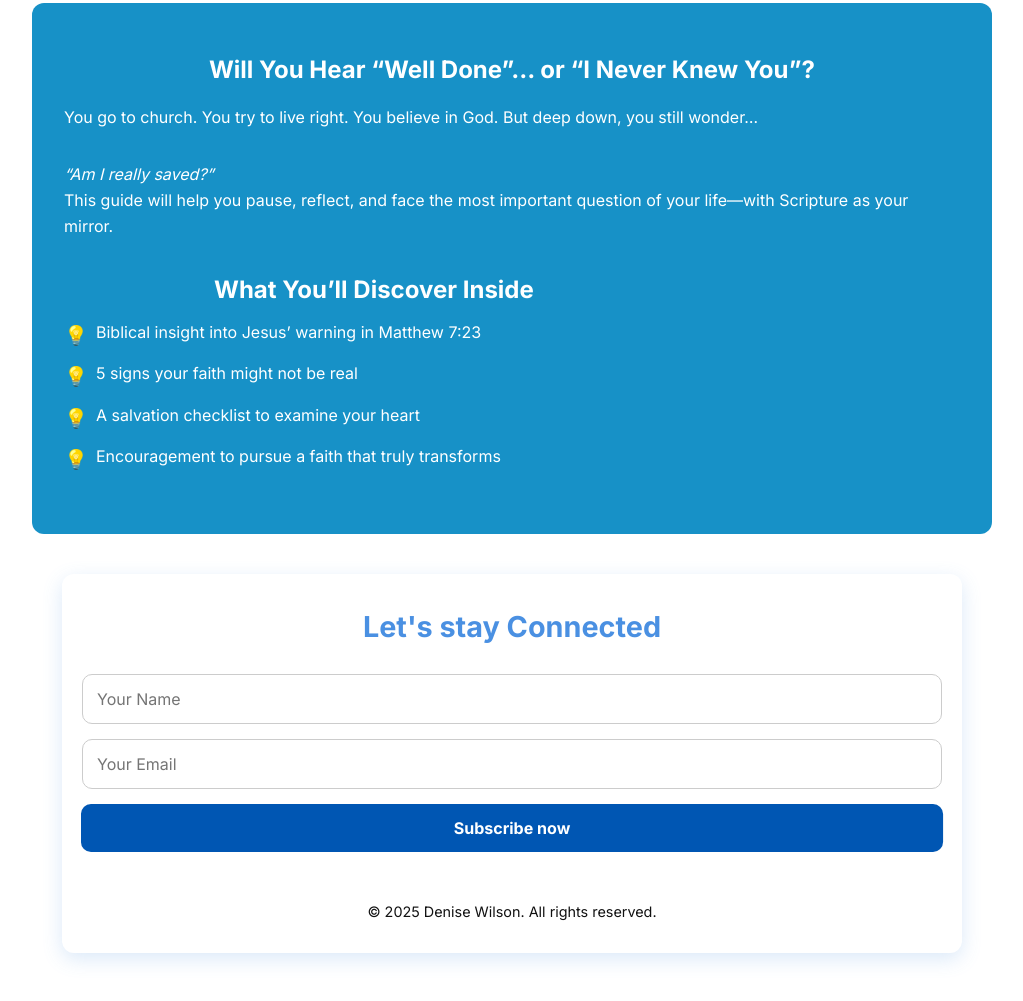
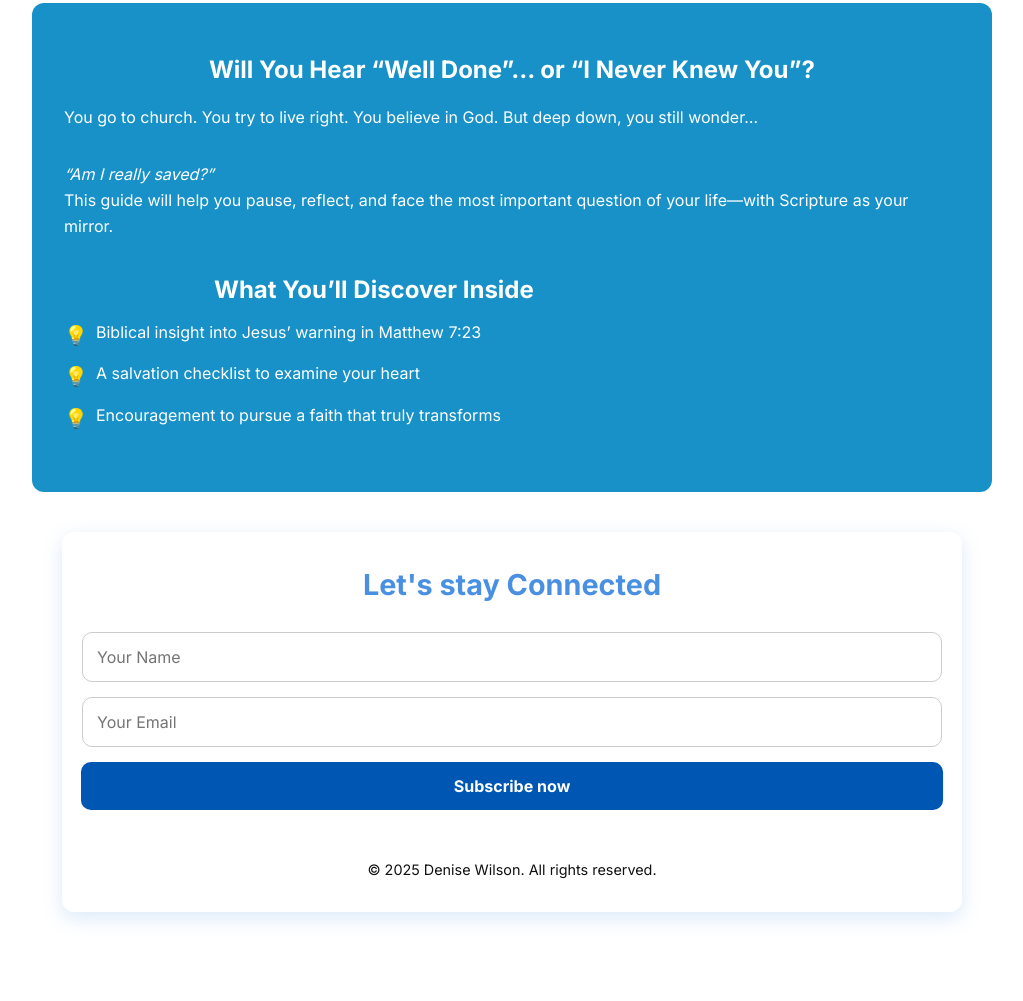
Before and after one commit to sam-the-champ/denis-wilson, a plain HTML site: page index.html in a window 1280 px wide. Shown: the part 836-1837 px from the top of the page, without its empty margins (128-1151 px from the left). Drawn offline with Linux system fonts and the light colour scheme.

Commit message:
made all changes

```diff
--- a/index.html
+++ b/index.html
@@ -400,7 +400,6 @@
       <h2 class="he2">What You’ll Discover Inside</h2>
       <ul>
         <li>Biblical insight into Jesus’ warning in Matthew 7:23</li>
-        <li>5 signs your faith might not be real</li>
         <li>A salvation checklist to examine your heart</li>
         <li>Encouragement to pursue a faith that truly transforms</li>
       </ul>
```
